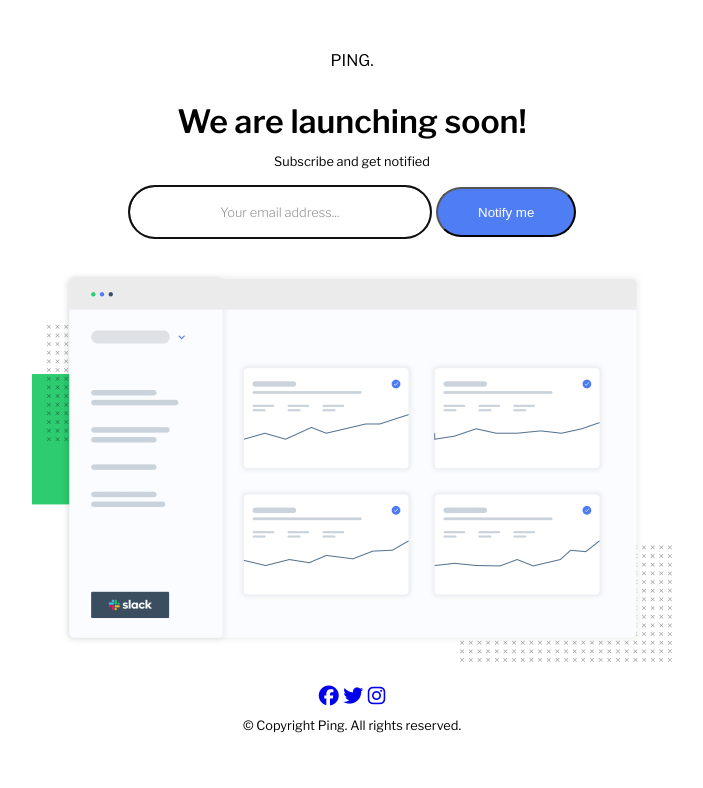
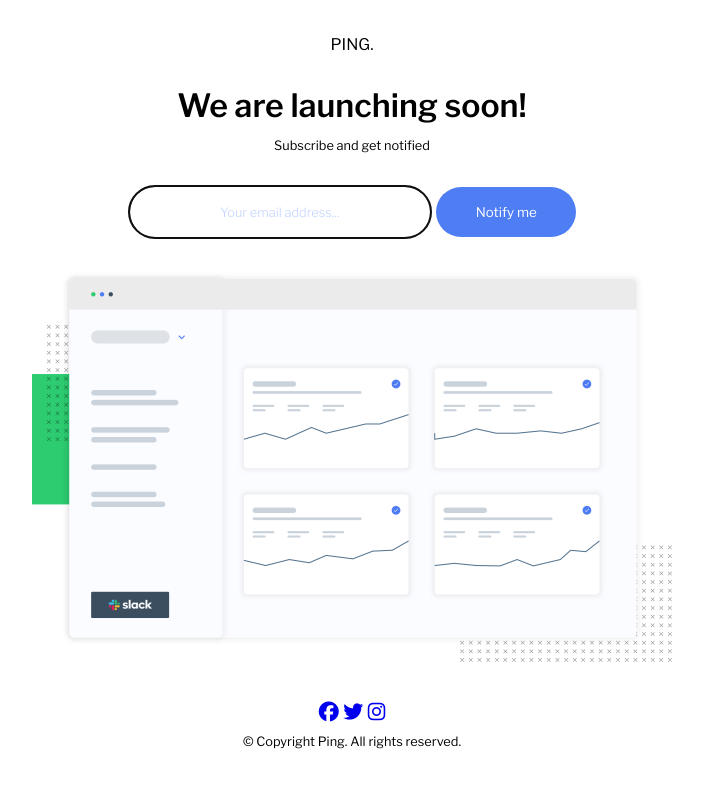
Before and after one commit to Ale557333/ping-coming-soon-page-master, a plain HTML site: page index.html in a window 1280 px wide. Shown: the whole page, without its empty margins (288-991 px from the left). Drawn offline with nearby package versions, Linux system fonts and the light colour scheme.

Commit message:
button and placeholder holver, colors

```diff
--- a/style.css
+++ b/style.css
@@ -40,25 +40,30 @@
 }
 
 .signup-form {
-  margin: 1rem auto;
-  border-radius: 42px;
+  margin: 2rem auto;
+  border-radius: 2rem;
 }
 
 #username::placeholder {
-  color: hsl(0, 0%, 59%);
+  color: hsl(223, 100%, 88%);
+  font-family: Libre Franklin;
   font-size: 0.8rem;
 }
 
-.button:hover {
-  background-color: hsl(223, 87%, 63%);
-}
-
 .button {
-  border-radius: 42px;
+  border-radius: 2rem;
+  border-color: transparent;
+  box-sizing: border-box;
+  transition: all 0.2s;
+  font-family: Libre Franklin;
   width: 140px;
   height: 50px;
   color: white;
   background-color: hsl(223, 87%, 63%);
+}
+
+.button:hover {
+  background-color: hsl(223, 100%, 88%);
 }
 
 #username {
@@ -77,11 +82,11 @@
 }
 
 .error {
-  color: red;
+  color: hsl(354, 100%, 66%);
 }
 
 .input-user-error {
-  border: 2px solid red;
+  border: 2px solid hsl(354, 100%, 66%);
 }
 
 .card img {
```
